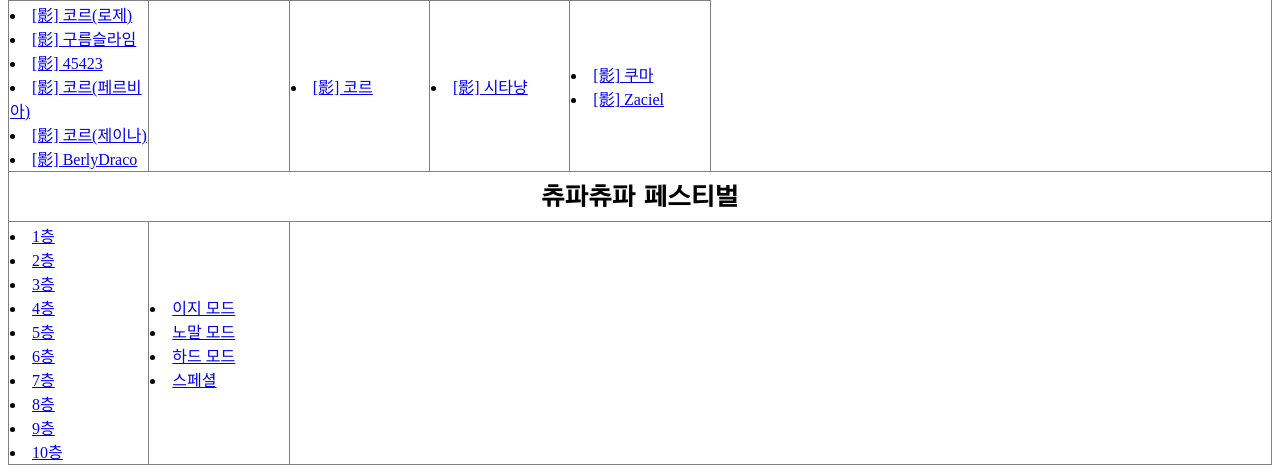
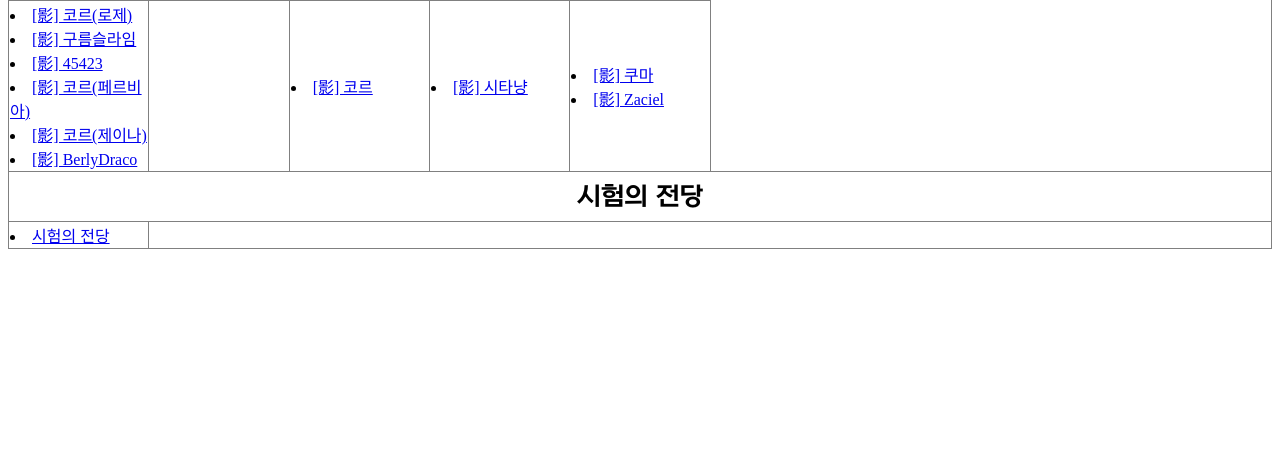
Before and after one commit to ryj0902/kanadb, a Django app: page /ko/deck/ in a window 1280 px wide. Shown: the part 3215-3688 px from the top of the page. After the commit the page ends 3464 px from the top, so only its background shows below. Run offline with Django 4.2, Linux system fonts and the light colour scheme.

Commit message:
* update 2025-05-03

```diff
--- a/templates/deck/index.html
+++ b/templates/deck/index.html
@@ -980,7 +980,7 @@
             </td>
         </tr> {% endcomment %}
 
-        <tr>
+        {% comment %} <tr>
             <th class="chapter-header" colspan="9">{% trans "츄파츄파 페스티벌" %}</th>
         </tr>
         <tr>
@@ -1003,7 +1003,16 @@
                 <li><a href="{% url 'deck_detail' 31111301 %}">{% trans "스페셜" %}</a></li>
             </td>
         </tr>
-    </table>
+    </table> {% endcomment %}
+
+    <tr>
+        <th class="chapter-header" colspan="9">{% trans "시험의 전당" %}</th>
+    </tr>
+    <tr>
+        <td>
+            <li><a href="{% url 'deck_detail' 81131101 %}">{% trans "시험의 전당" %}</a></li>
+        </td>
+    </tr>
 
     {% comment %} <a href="{% url 'deck_temp' %}">EV11</a> {% endcomment %}
 </body>
```
Also changed, not shown: locale/en/LC_MESSAGES/django.po, locale/ko/LC_MESSAGES/django.po, 1 other file.
